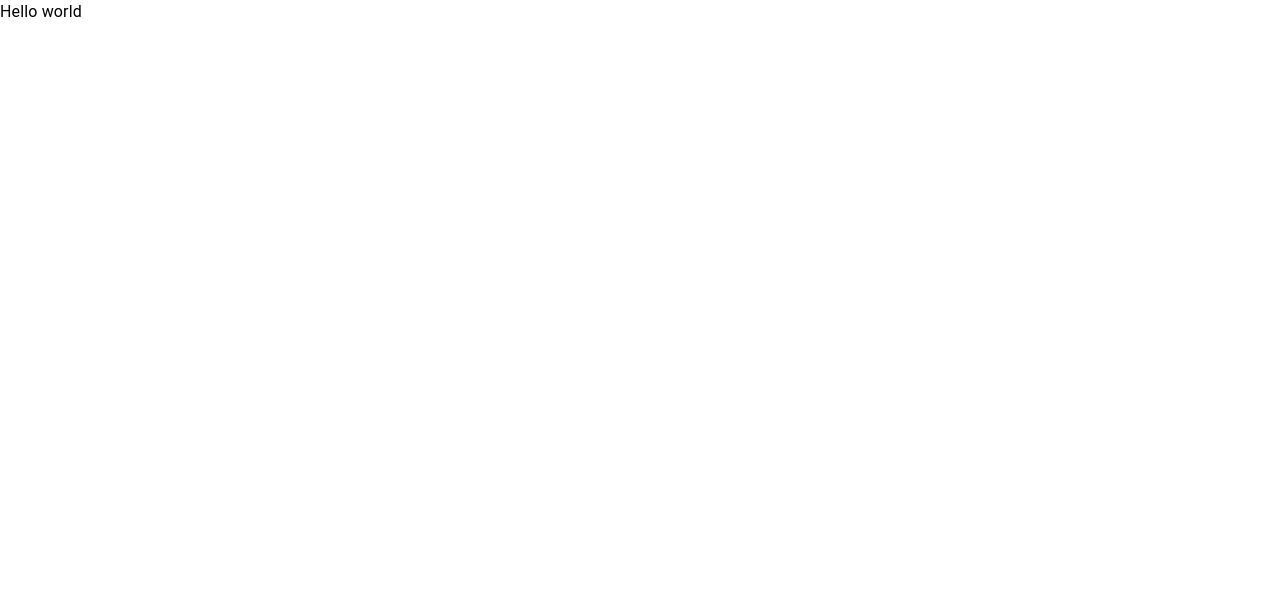
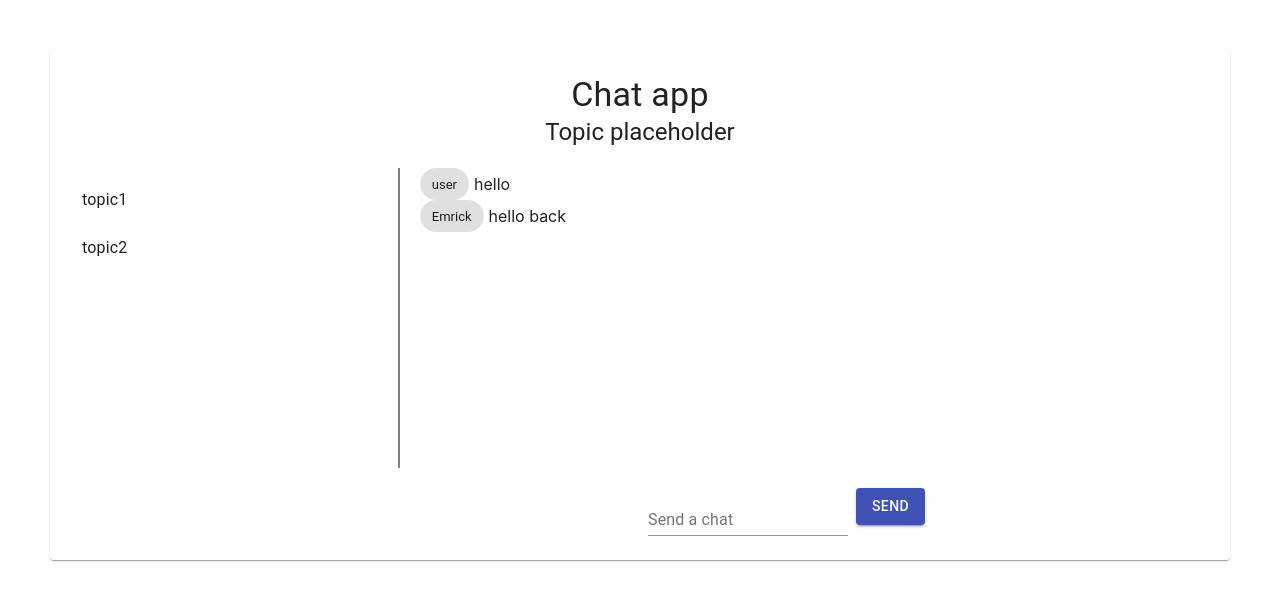
Before and after one commit to edonadei/react-live-chat, a React (Create React App) app: page / in a window 1280 px wide. Shown: the top 600 px of the page. Built offline with nearby package versions, Linux system fonts and the light colour scheme.

Commit message:
creating mono component with layout

```diff
--- a/package.json
+++ b/package.json
@@ -7,7 +7,8 @@
     "@material-ui/icons": "^4.4.3",
     "react": "^16.9.0",
     "react-dom": "^16.9.0",
-    "react-scripts": "3.1.2"
+    "react-scripts": "3.1.2",
+    "socket.io": "^2.3.0"
   },
   "scripts": {
     "start": "react-scripts start",
--- a/src/App.js
+++ b/src/App.js
@@ -1,11 +1,11 @@
-import React from 'react';
-import './App.css';
-import { Typography } from '@material-ui/core';
+import React from "react";
+import "./App.css";
+import Dashboard from "./Dashboard";
 
 function App() {
   return (
     <React.Fragment>
-      <Typography>Hello world</Typography>
+      <Dashboard />
     </React.Fragment>
   );
 }
--- /dev/null
+++ b/src/Dashboard.js
@@ -0,0 +1,112 @@
+import React from "react";
+import { Paper, Typography, Chip, Button, TextField, Grid } from "@material-ui/core";
+import { makeStyles } from "@material-ui/core/styles";
+import List from "@material-ui/core/List";
+import ListItem from "@material-ui/core/ListItem";
+import ListItemText from "@material-ui/core/ListItemText";
+
+const useStyles = makeStyles(theme => ({
+  root: {
+    margin: "50px",
+    padding: theme.spacing(3, 2)
+  },
+  flex: {
+    display: "flex",
+    alignItems: "center"
+  },
+  chipName: {
+    marginRight: "5px"
+  },
+  textField: {
+    marginLeft: theme.spacing(1),
+    marginRight: theme.spacing(1),
+    width: 200
+  },
+  topicsWindow: {
+    width: "30%",
+    height: "300px",
+    borderRight: "2px solid grey"
+  },
+  chatWindow: {
+    width: "70%",
+    height: "300px",
+    padding: "20px"
+  },
+  chatBox: {
+    width: "85%"
+  },
+  button: {
+    width: "15%"
+  }
+}));
+
+const Dashboard = () => {
+  const classes = useStyles();
+  const [values, setValues] = React.useState({
+    name: "Cat in the Hat",
+    age: "",
+    multiline: "Controlled",
+    currency: "EUR"
+  });
+  const handleChange = name => event => {
+    setValues({ ...values, [name]: event.target.value });
+  };
+
+  return (
+    <Paper className={classes.root}>
+      <Typography align="center" variant="h4" component="h4">
+        Chat app
+      </Typography>
+      <Typography align="center" variant="h5" component="h5">
+        Topic placeholder
+      </Typography>
+      <div className={classes.flex}>
+        <div className={classes.topicsWindow}>
+          <List>
+            {["topic1", "topic2"].map(topic => {
+              return (
+                <ListItem key={topic} button>
+                  <ListItemText primary={topic} />
+                </ListItem>
+              );
+            })}
+          </List>
+        </div>
+        <div className={classes.chatWindow}>
+          {[
+            { from: "user", msg: "hello" },
+            { from: "Emrick", msg: "hello back" }
+          ].map((chat, i) => {
+            return (
+              <div className={classes.flex} key={i}>
+                <Chip className={classes.chipName} label={chat.from} />
+                <Typography variant="p">
+                  {chat.msg}
+                </Typography>
+              </div>
+            );
+          })}
+        </div>
+      </div>
+      <div className={classes.flex}>
+        <Grid container>
+          <Grid item xs={9} lg={6}/>
+          <Grid item xs={3} lg={6}>
+            <TextField
+              id="standard-name"
+              label="Send a chat"
+              className={classes.textField}
+              values="values.name"
+              onChange={handleChange("name")}
+            />
+            <Button variant="contained" color="primary">
+              Send
+            </Button>
+          </Grid>
+        </Grid>
+      </div>
+    </Paper>
+  );
+};
+
+export default Dashboard;
```
Also changed, not shown: 1 other file (tests, documents, lock files or other folders).
